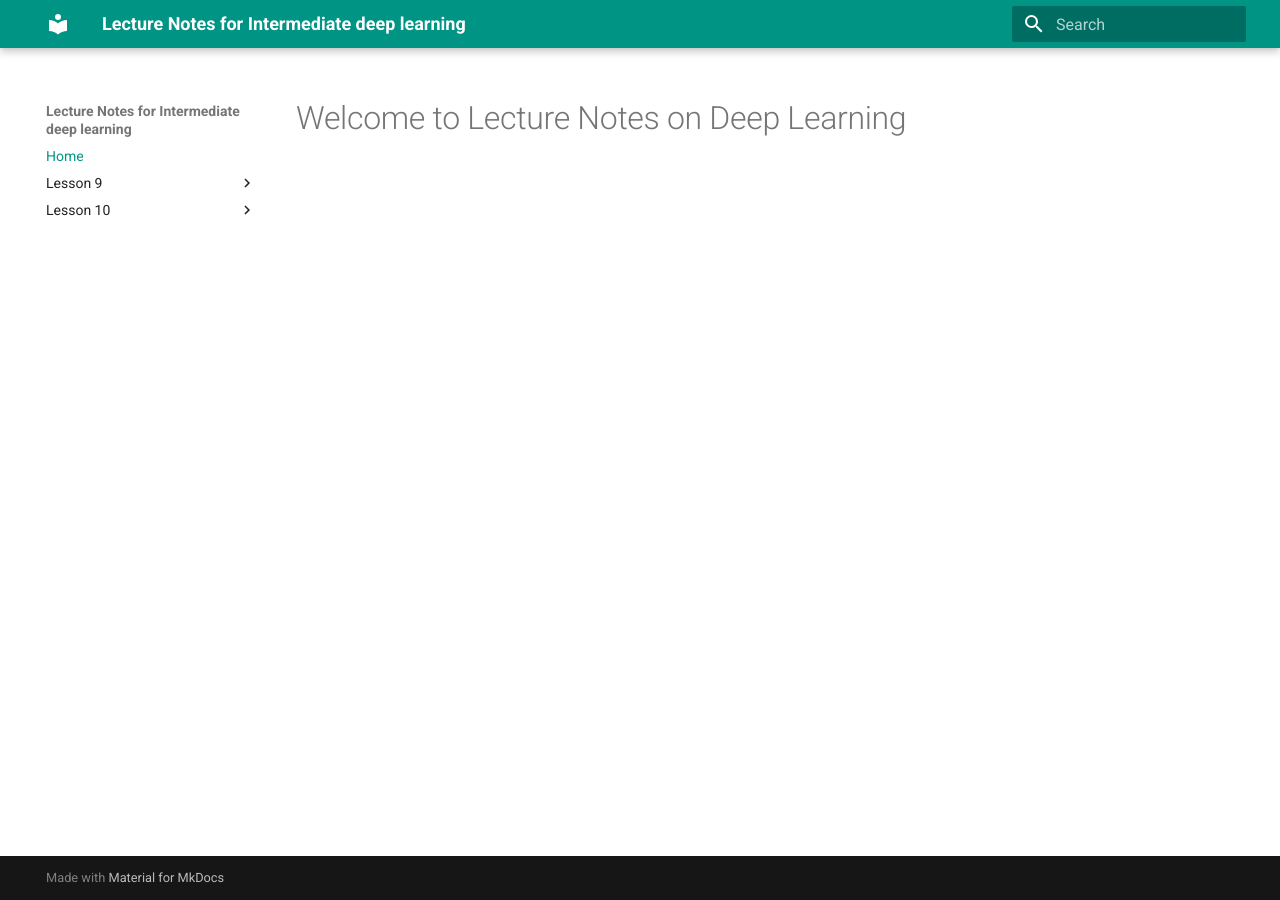
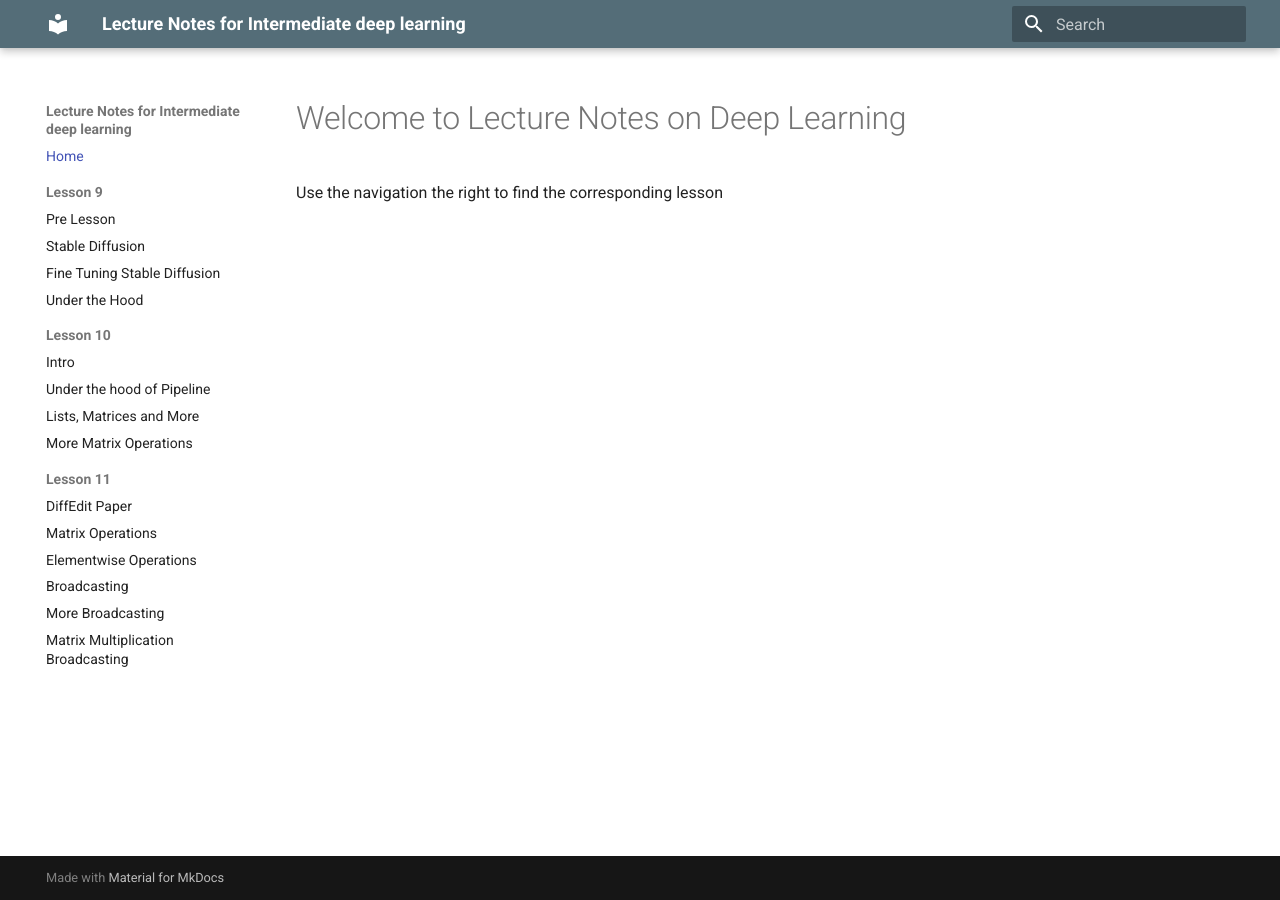
Before and after one commit to timdavidlee/fastai2022p2, an MkDocs documentation site: the page built from lecture_notes/index.md, in a window 1280 px wide. Built offline with MkDocs 1.6.1 and Material for MkDocs 9.7.7, drawn with Linux system fonts in a browser that asks for light colours.

Commit message:
first docs check-in

```diff
--- a/lecture_notes/index.md
+++ b/lecture_notes/index.md
@@ -1 +1,3 @@
 # Welcome to Lecture Notes on Deep Learning
+
+Use the navigation the right to find the corresponding lesson
--- a/mkdocs.yaml
+++ b/mkdocs.yaml
@@ -4,13 +4,16 @@ docs_dir: lecture_notes
 theme:
     name: material
     palette:
-        primary: teal
+        primary: blue grey
+    features:
+      - navigation.sections
 markdown_extensions:
   - pymdownx.highlight:
       anchor_linenums: true
   - pymdownx.inlinehilite
   - pymdownx.snippets
   - pymdownx.superfences
+
 nav:
 - Home: index.md
 - Lesson 9:
@@ -23,3 +26,10 @@ nav:
   - Under the hood of Pipeline: lesson-10/A2-pipeline-under-the-hood.md
   - Lists, Matrices and More: lesson-10/A3-lists-matrices-and-more.md
   - More Matrix Operations: lesson-10/A4-matrices.md
+- Lesson 11:
+  - DiffEdit Paper: lesson-11/A1-diffedit-paper.md
+  - Matrix Operations: lesson-11/A2-matrix_operations.md
+  - Elementwise Operations: lesson-11/A3-elementwise-ops.md
+  - Broadcasting: lesson-11/A4-broadcasting.md
+  - More Broadcasting: lesson-11/A5-more-broadcasting.md
+  - Matrix Multiplication Broadcasting: lesson-11/A6-matmul-broadcasting.md
```
